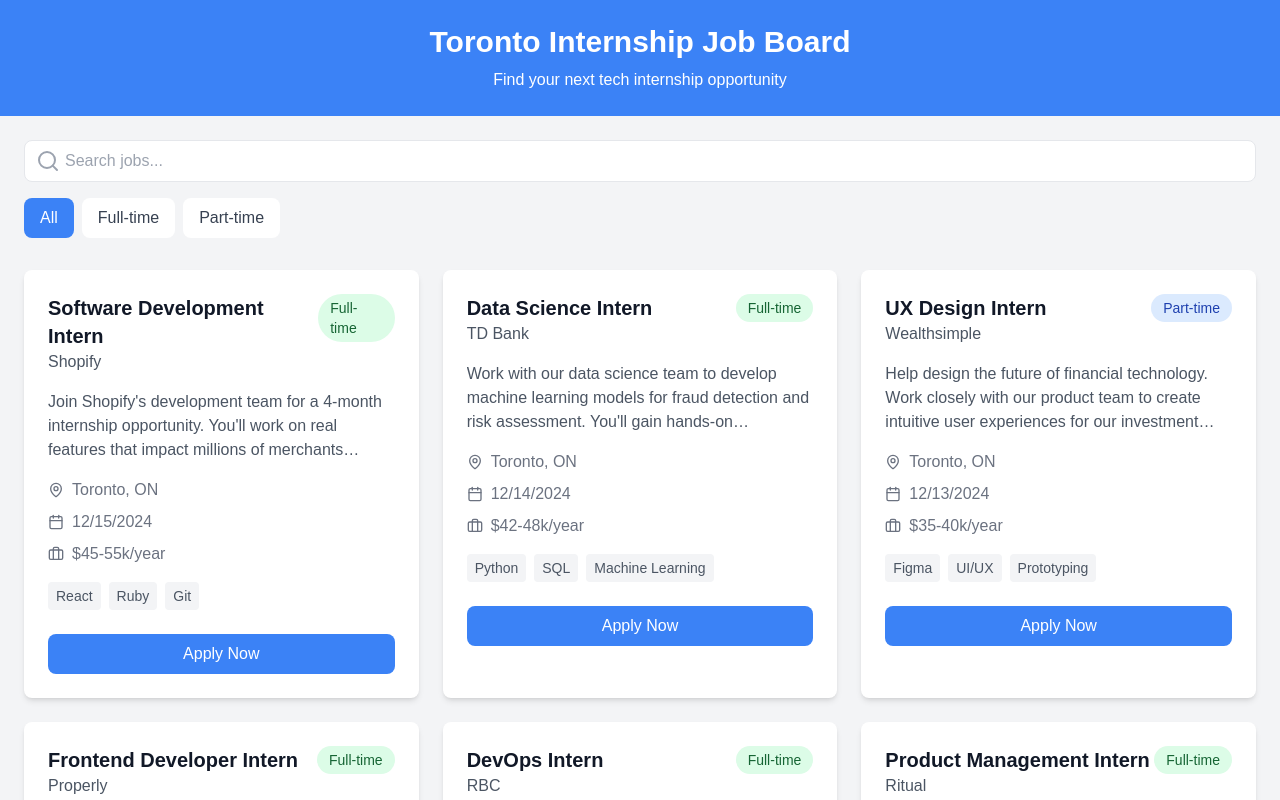
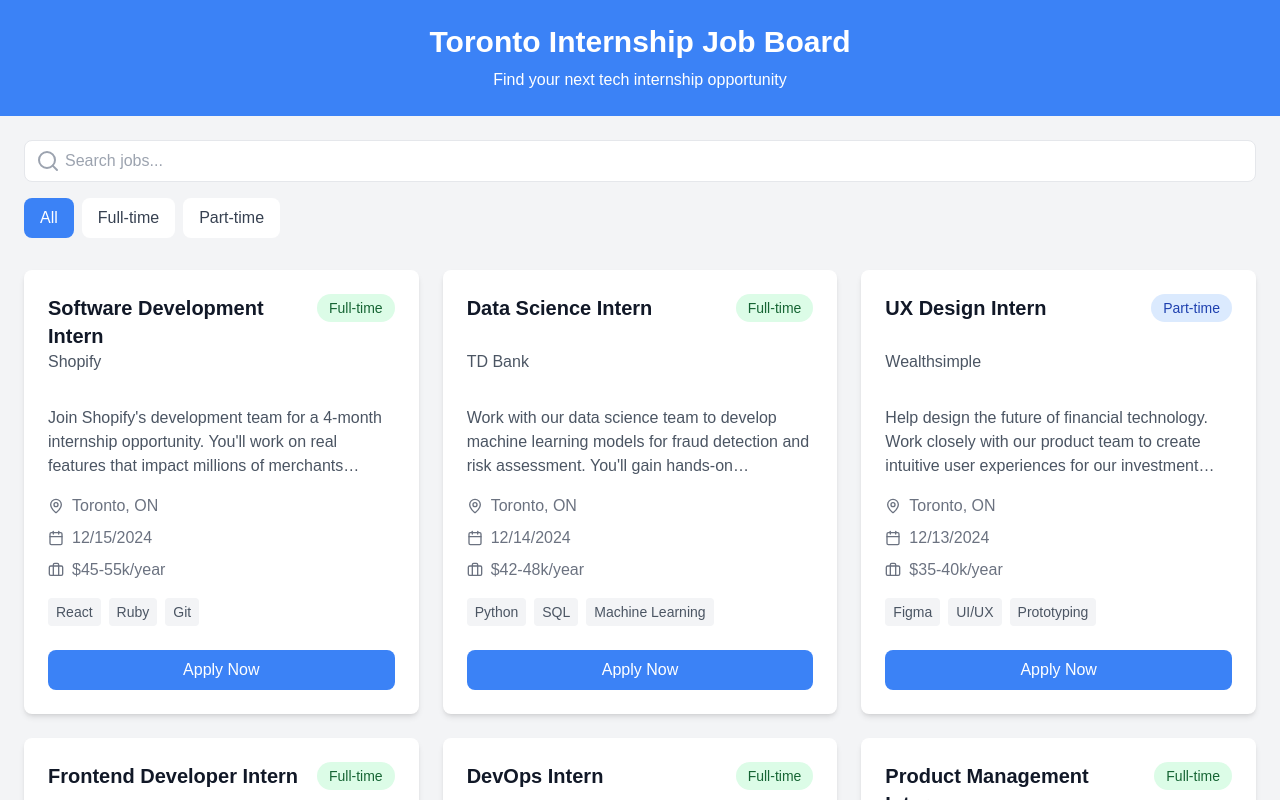
Before and after one commit to ilaganjacob/job-board, a Next.js app: page / in a window 1280 px wide. Shown: the top 800 px of the page. Built offline with nearby package versions, Linux system fonts and the light colour scheme.

Commit message:
fixing layout issue with title overflowing and inconsistent card sizes

```diff
--- a/pages/index.js
+++ b/pages/index.js
@@ -84,16 +84,16 @@
         <div className="grid gap-6 md:grid-cols-2 lg:grid-cols-3">
           {filteredJobs.map((job) => (
 
-            <div key={job.id} className="bg-white rounded-lg shadow-md p-6">
-              <div className="flex justify-between items-start">
-                <div>
-                  <h2 className="text-xl font-semibold text-gray-900">
+            <div key={job.id} className="bg-white rounded-lg shadow-md p-6 flex flex-col">
+              <div className="flex justify-between items-start mb-4">
+                <div className="flex-grow">
+                  <h2 className="text-xl font-semibold text-gray-900 line-clamp-2 min-h-[3.5rem]">
                     {job.title}
                   </h2>
                   <p className="text-gray-600">{job.company}</p>
                 </div>
                 <span
-                  className={`px-3 py-1 rounded-full text-sm ${
+                  className={`px-3 py-1 rounded-full text-sm ml-2 flex-shrink-0 ${
                     job.type === "Full-time"
                       ? "bg-green-100 text-green-800"
                       : "bg-blue-100 text-blue-800"
```
